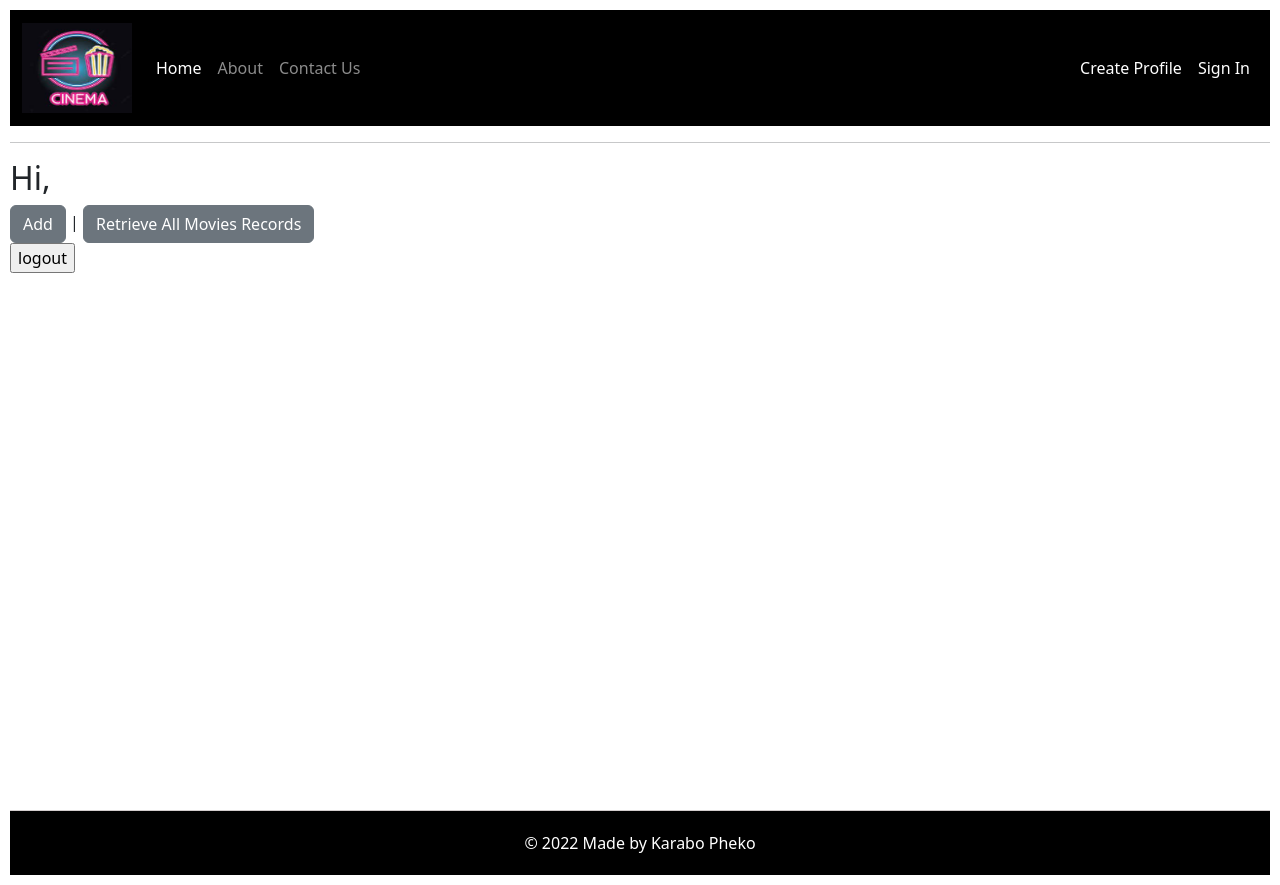
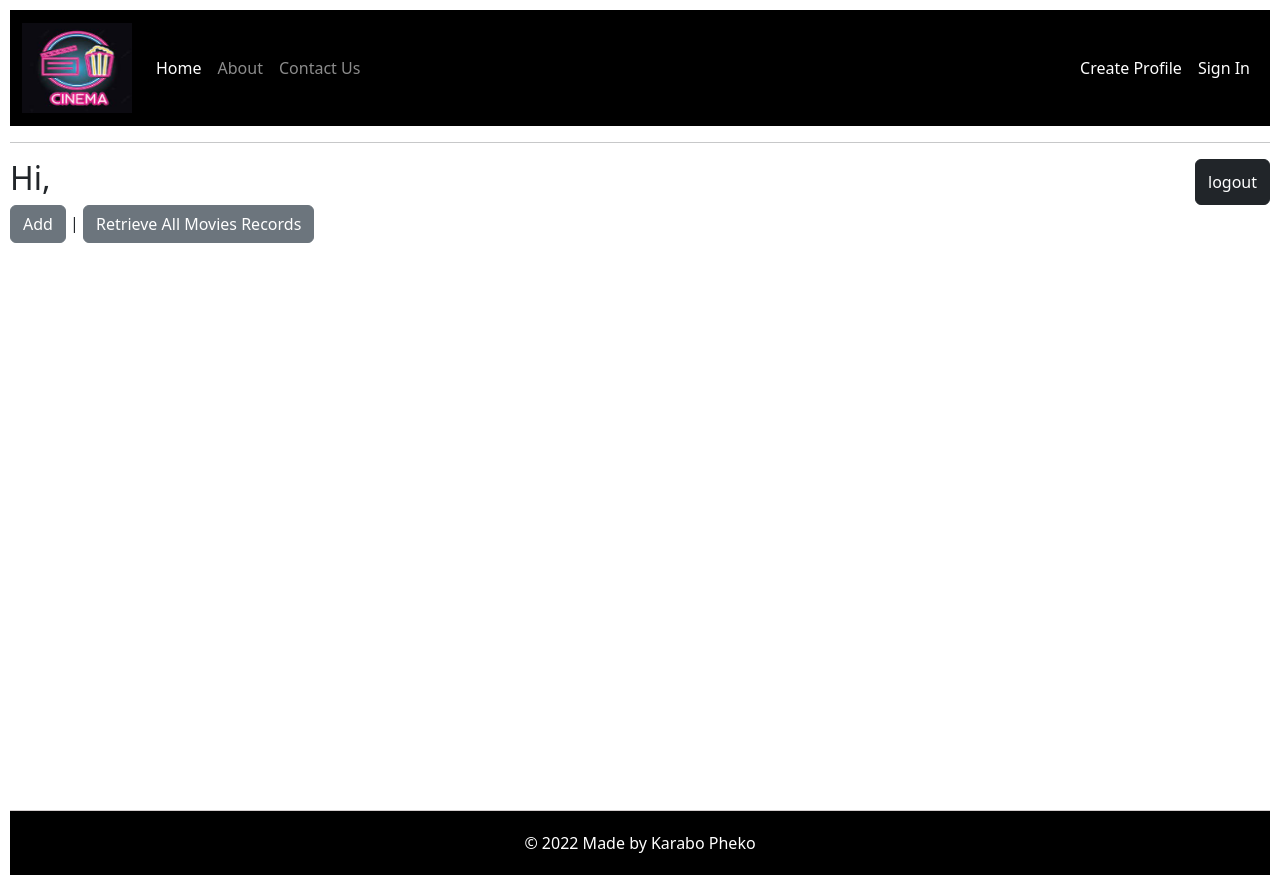
Before and after one commit to KBPheko/Capstone-Frontend, an Angular app: page /admin-dashboard in a window 1280 px wide. Built offline with nearby package versions, Linux system fonts and the light colour scheme.

Commit message:
modified admin dashboard

```diff
--- a/src/app/admin-dashboard/admin-dashboard.component.css
+++ b/src/app/admin-dashboard/admin-dashboard.component.css
@@ -0,0 +1,6 @@
+.first-row{
+  display: flex;
+}
+.first-row h2{
+  flex-grow: 1;
+}
--- a/src/app/admin-dashboard/admin-dashboard.component.html
+++ b/src/app/admin-dashboard/admin-dashboard.component.html
@@ -1,12 +1,13 @@
-<div>
+<div class="first-row">
   <h2>Hi, {{userName}}</h2>
 
-  <a type="button" class="btn btn-secondary" routerLink="/add-movie">  Add</a>
-  |
-  <a routerLink="/retrieve-all-movies" type="button" class="btn btn-secondary" >Retrieve All Movies Records</a>
-
+  <input class="btn btn-dark" type="button" value="logout" (click)="logout()" />
 
   <br>
 
-  <input type="button" value="logout" (click)="logout()" />
+
 </div>
+
+<a type="button" class="btn btn-secondary" routerLink="/add-movie">  Add</a>
+  |
+  <a routerLink="/retrieve-all-movies" type="button" class="btn btn-secondary" >Retrieve All Movies Records</a>
```
